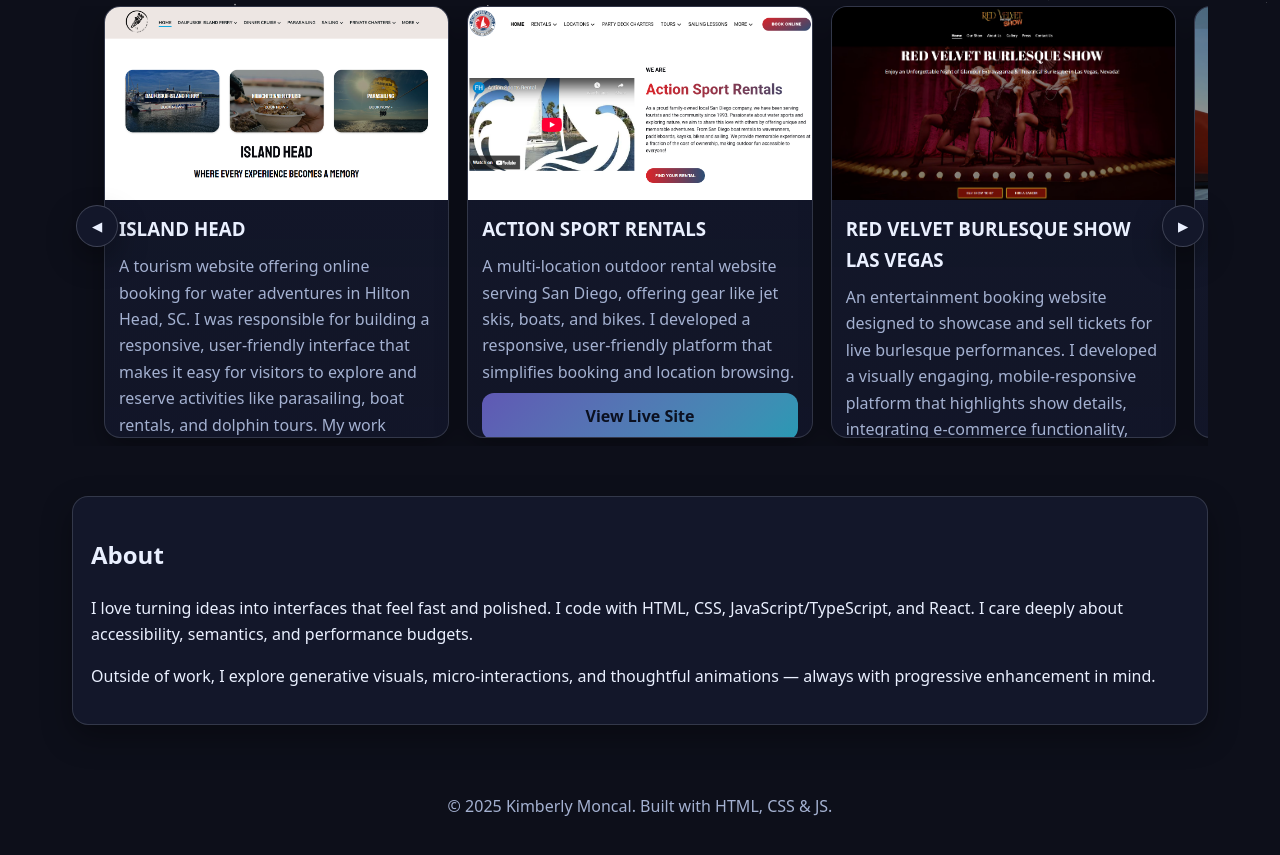
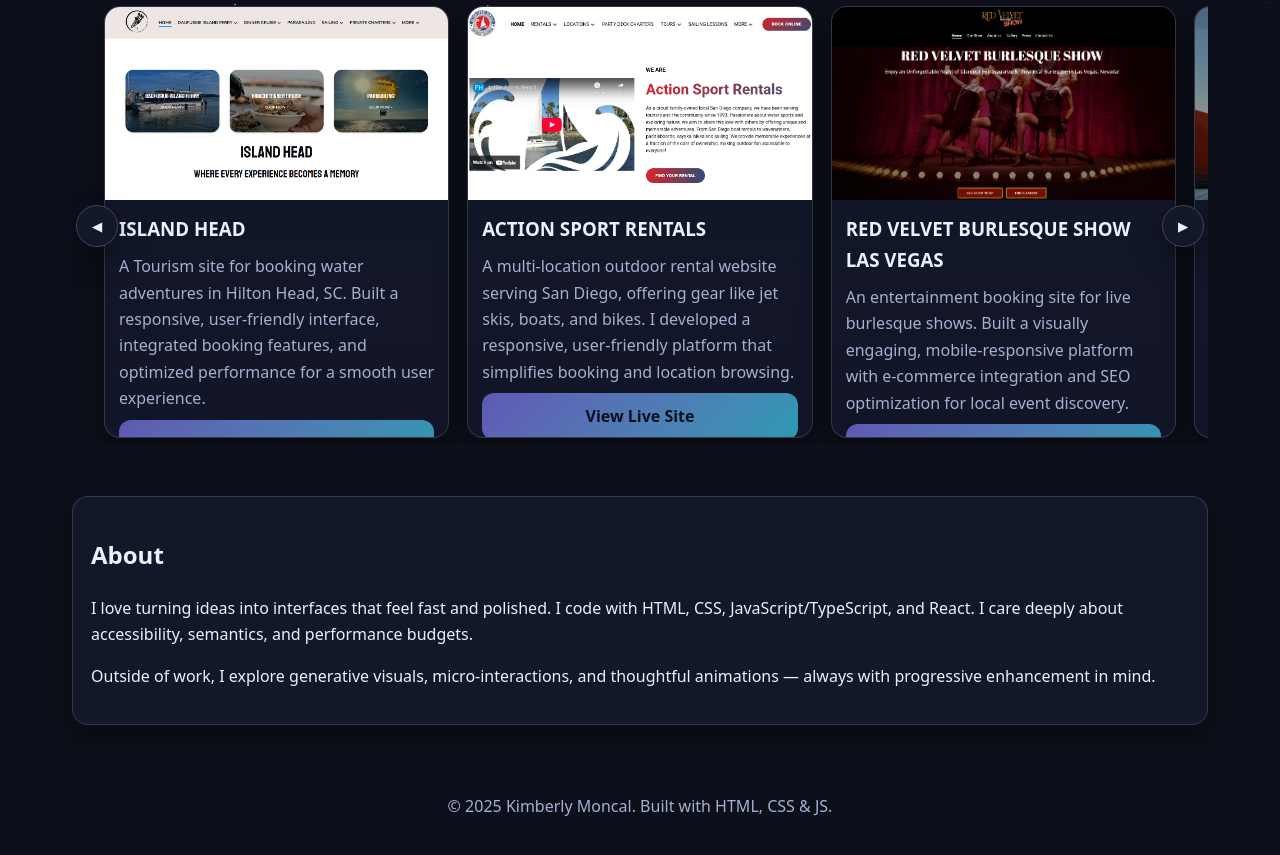
Before and after one commit to kimmoncal/portfolio, a plain HTML site: page index.html in a window 1280 px wide. Shown: the part 789-1644 px from the top of the page. Drawn offline with Linux system fonts and the light colour scheme.

Commit message:
Update index.html

```diff
--- a/index.html
+++ b/index.html
@@ -3,7 +3,7 @@
 <head>
 <meta charset="utf-8" />
 <meta name="viewport" content="width=device-width, initial-scale=1, viewport-fit=cover" />
-<title>Kimmoncal – Creative Portfolio</title>
+<title>Browse My Portfolio | Kimberly Moncal</title>
 <meta name="description" content="Creative portfolio of Kimberly Moncal – Web Developer & Designer." />
 <style>
 /* =============================================
@@ -255,14 +255,14 @@ footer{padding:20px 0;color:var(--muted);text-align:center}
 
 /* PROJECTS DATA + RENDER */
 const PROJECTS=[
-  {title:'ISLAND HEAD',desc:'A tourism website offering online booking for water adventures in Hilton Head, SC. I was responsible for building a responsive, user-friendly interface that makes it easy for visitors to explore and reserve activities like parasailing, boat rentals, and dolphin tours. My work included optimizing performance across devices, integrating booking functionality, and ensuring a smooth user experience from landing to checkout.',live:'https://islandheadhhi.com/',img:'images/island-head.png'},
+  {title:'ISLAND HEAD',desc:'A Tourism site for booking water adventures in Hilton Head, SC. Built a responsive, user-friendly interface, integrated booking features, and optimized performance for a smooth user experience.',live:'https://islandheadhhi.com/',img:'images/island-head.png'},
   {title:'ACTION SPORT RENTALS',desc:'A multi-location outdoor rental website serving San Diego, offering gear like jet skis, boats, and bikes. I developed a responsive, user-friendly platform that simplifies booking and location browsing.',live:'https://www.actionsportrentals.com/',img:'images/action-sport-rentals.png'},
-  {title:'RED VELVET BURLESQUE SHOW LAS VEGAS',desc:'An entertainment booking website designed to showcase and sell tickets for live burlesque performances. I developed a visually engaging, mobile-responsive platform that highlights show details, integrating e-commerce functionality, and supports SEO optimization for local event discovery.',live:'https://redvelvetburlesqueshowlasvegas.com/',img:'images/red-velvet-lv.png'},
-  {title:'KELLEYS ISLAND FERRY',desc:'A transportation website offering daily ferry service between Marblehead, Ohio and Kelleys Island. I built a clean, mobile-friendly platform that lets users check schedules, buy tickets, and view real-time weather conditions to plan their trip with confidence.',live:'https://kelleysislandferry.com/',img:'images/kelleys-island-ferry.png'},
-  {title:'JUNEAU LIGHTHOUSE TOURS',desc:'A tourism website for booking whale watching and lighthouse excursions in Alaska. I designed and developed a responsive site that highlights tour details, integrates real-time weather updates, and delivers a smooth booking experience. The design reflects the natural beauty of Juneau while keeping the user journey simple and intuitive.',live:'https://juneaulighthousetours.com/',img:'images/juneau-lighthouse.png'},
-  {title:'ASKOS TOURS',desc:'A multilingual travel website offering guided archaeological tours across Italy. My role included optimizing performance and designing a clean interface that reflects the brand’s cultural focus.',live:'https://askostours.com/',img:'images/askos-tours.png'},
-  {title:'MEXICO WHALE SHARK',desc:'A tourism website offering guided whale shark tours across top destinations in Mexico. I designed and developed a responsive and mobile friendly website. The site balances performance with visual appeal, helping users easily plan unforgettable marine experiences.',live:'https://www.mexicowhaleshark.com/',img:'images/mexico-whale-shark.png'},
-  {title:'WILD ADVENTURE YUKON',desc:'A site for luxury Northern Lights and dog sledding tours. I crafted a visually immersive design that reflects the brand’s premium adventure experience, optimized the site for search engines, and ensured fast, responsive performance across devices.',live:'https://yukonaurora.ca/',img:'images/wild-adventure-yukon.png'}
+  {title:'RED VELVET BURLESQUE SHOW LAS VEGAS',desc:'An entertainment booking site for live burlesque shows. Built a visually engaging, mobile-responsive platform with e-commerce integration and SEO optimization for local event discovery.',live:'https://redvelvetburlesqueshowlasvegas.com/',img:'images/red-velvet-lv.png'},
+  {title:'KELLEYS ISLAND FERRY',desc:'A transportation site for daily ferry service between Marblehead, OH and Kelleys Island. Built a clean, mobile-friendly platform for schedules, ticketing, and real-time weather updates.',live:'https://kelleysislandferry.com/',img:'images/kelleys-island-ferry.png'},
+  {title:'JUNEAU LIGHTHOUSE TOURS',desc:'A tourism site for booking whale watching and lighthouse tours in Alaska. Designed a responsive, visually immersive platform with real-time weather, easy booking, and a user-friendly, nature-inspired design.',live:'https://juneaulighthousetours.com/',img:'images/juneau-lighthouse.png'},
+  {title:'ASKOS TOURS',desc:'A multilingual travel site offering guided archaeological tours across Italy. Optimized performance and designed a clean, culturally inspired interface reflecting the brand’s heritage.',live:'https://askostours.com/',img:'images/askos-tours.png'},
+  {title:'MEXICO WHALE SHARK',desc:'A tourism site for guided whale shark tours across Mexico. Designed and developed a responsive, mobile-friendly website balancing performance and visual appeal for effortless trip planning.',live:'https://www.mexicowhaleshark.com/',img:'images/mexico-whale-shark.png'},
+  {title:'WILD ADVENTURE YUKON',desc:'A site for luxury Northern Lights and dog sledding tours.Created a visually immersive, premium design optimized for SEO and built for fast, responsive performance across devices.',live:'https://yukonaurora.ca/',img:'images/wild-adventure-yukon.png'}
 ];
 (function renderProjects(){
   const track=document.getElementById('project-track');
```
